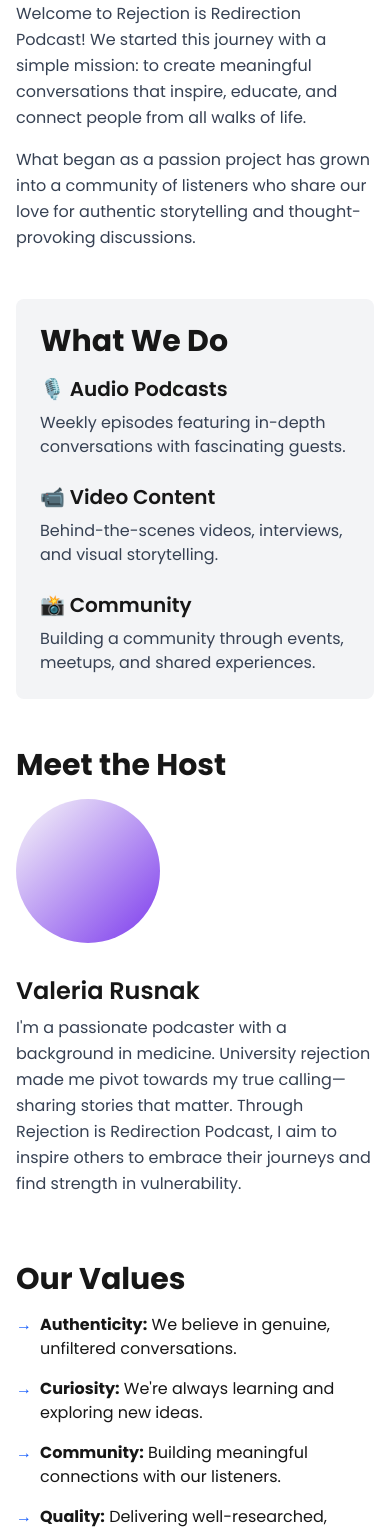
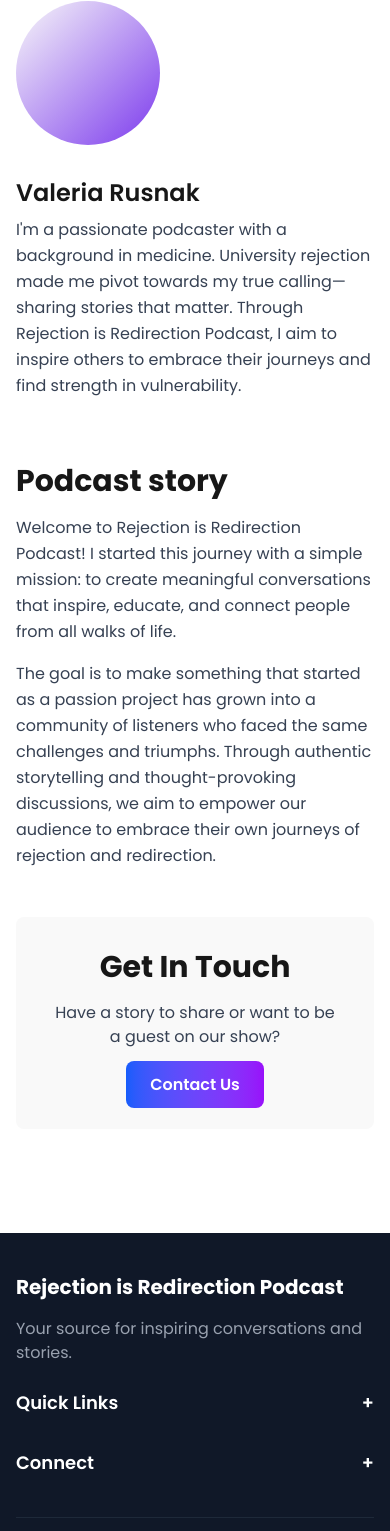
Before and after one commit to xrustiks/rejred, a Next.js app: page /about in a window 390 px wide. Shown: the part 381-1912 px from the top of the page. Built offline with nearby package versions, Linux system fonts and the light colour scheme.

Commit message:
links are collapsed in mobile mode

```diff
--- a/app/about/page.tsx
+++ b/app/about/page.tsx
@@ -5,44 +5,7 @@ export default function AboutPage() {
 
       <div className="prose prose-lg max-w-none">
         <section className="mb-12">
-          <h2 className="text-3xl font-bold mb-4">Our Story</h2>
-          <p className="text-gray-700 leading-relaxed mb-4">
-            Welcome to Rejection is Redirection Podcast! We started this journey with a simple mission:
-            to create meaningful conversations that inspire, educate, and connect people
-            from all walks of life.
-          </p>
-          <p className="text-gray-700 leading-relaxed">
-            What began as a passion project has grown into a community of listeners who
-            share our love for authentic storytelling and thought-provoking discussions.
-          </p>
-        </section>
-
-  <section className="mb-12 rounded-lg p-6 sm:p-8" style={{ background: 'var(--muted)' }}>
-          <h2 className="text-3xl font-bold mb-4">What We Do</h2>
-          <div className="grid grid-cols-1 md:grid-cols-3 gap-6">
-            <div>
-              <h3 className="text-xl font-semibold mb-2">🎙️ Audio Podcasts</h3>
-              <p className="text-gray-700">
-                Weekly episodes featuring in-depth conversations with fascinating guests.
-              </p>
-            </div>
-            <div>
-              <h3 className="text-xl font-semibold mb-2">📹 Video Content</h3>
-              <p className="text-gray-700">
-                Behind-the-scenes videos, interviews, and visual storytelling.
-              </p>
-            </div>
-            <div>
-              <h3 className="text-xl font-semibold mb-2">📸 Community</h3>
-              <p className="text-gray-700">
-                Building a community through events, meetups, and shared experiences.
-              </p>
-            </div>
-          </div>
-        </section>
-
-        <section className="mb-12">
-          <h2 className="text-3xl font-bold mb-4">Meet the Host</h2>
+          <h2 className="text-3xl font-bold mb-4">About the author</h2>
           <div className="flex flex-col md:flex-row gap-8 items-start">
             <div className="w-36 h-36 sm:w-48 sm:h-48 rounded-full flex-shrink-0" style={{ background: `linear-gradient(135deg, var(--primary), #7c3aed)` }}></div>
             <div>
@@ -55,36 +18,19 @@ export default function AboutPage() {
         </section>
 
         <section className="mb-12">
-          <h2 className="text-3xl font-bold mb-4">Our Values</h2>
-          <ul className="space-y-4">
-            <li className="flex items-start">
-              <span className="text-blue-600 font-bold mr-2">→</span>
-              <div>
-                <strong>Authenticity:</strong> We believe in genuine, unfiltered conversations.
-              </div>
-            </li>
-            <li className="flex items-start">
-              <span className="text-blue-600 font-bold mr-2">→</span>
-              <div>
-                <strong>Curiosity:</strong> We're always learning and exploring new ideas.
-              </div>
-            </li>
-            <li className="flex items-start">
-              <span className="text-blue-600 font-bold mr-2">→</span>
-              <div>
-                <strong>Community:</strong> Building meaningful connections with our listeners.
-              </div>
-            </li>
-            <li className="flex items-start">
-              <span className="text-blue-600 font-bold mr-2">→</span>
-              <div>
-                <strong>Quality:</strong> Delivering well-researched, thoughtful content.
-              </div>
-            </li>
-          </ul>
+          <h2 className="text-3xl font-bold mb-4">Podcast story</h2>
+          <p className="text-gray-700 leading-relaxed mb-4">
+            Welcome to Rejection is Redirection Podcast! I started this journey with a simple mission:
+            to create meaningful conversations that inspire, educate, and connect people
+            from all walks of life.
+          </p>
+
+          <p className="text-gray-700 leading-relaxed">
+            The goal is to make something that started as a passion project has grown into a community of listeners who faced the same challenges and triumphs. Through authentic storytelling and thought-provoking discussions, we aim to empower our audience to embrace their own journeys of rejection and redirection.
+          </p>
         </section>
 
-  <section className="rounded-lg p-8 sm:p-12 text-center" style={{ background: 'var(--primary)' }}>
+        <section className="rounded-lg p-8 sm:p-12 text-center" style={{ background: 'var(--primary)' }}>
           <h2 className="text-3xl font-bold mb-4">Get In Touch</h2>
           <p className="text-gray-700 max-w-3xl mx-auto mb-6">
             Have a story to share or want to be a guest on our show?
--- a/components/Footer.tsx
+++ b/components/Footer.tsx
@@ -1,8 +1,15 @@
+"use client";
+import { useState } from "react";
+
 export default function Footer() {
+  const [open, setOpen] = useState({ links: false, connect: false });
+
   return (
     <footer className="bg-gray-900 text-white mt-16">
       <div className="container mx-auto px-4 py-10">
         <div className="grid grid-cols-1 md:grid-cols-3 gap-6 md:gap-8">
+
+          {/* Column 1 */}
           <div>
             <h3 className="text-xl font-bold mb-4">Rejection is Redirection Podcast</h3>
             <p className="text-gray-400">
@@ -10,9 +17,22 @@ export default function Footer() {
             </p>
           </div>
 
+          {/* Quick Links */}
           <div>
-            <h4 className="text-lg font-semibold mb-4">Quick Links</h4>
-            <ul className="space-y-2">
+            <button
+              className="flex justify-between items-center w-full text-lg font-semibold mb-2 md:mb-4 md:cursor-default"
+              onClick={() =>
+                setOpen((p) => ({ ...p, links: !p.links }))
+              }
+            >
+              Quick Links
+              <span className="md:hidden">{open.links ? "−" : "+"}</span>
+            </button>
+            <ul
+              className={`space-y-2 ${
+                open.links ? "block" : "hidden md:block"
+              }`}
+            >
               <li><a href="/podcasts" className="text-gray-400 hover:[color:var(--primary)]">Podcasts</a></li>
               <li><a href="/videos" className="text-gray-400 hover:[color:var(--primary)]">Videos</a></li>
               <li><a href="/photos" className="text-gray-400 hover:[color:var(--primary)]">Photos</a></li>
@@ -20,13 +40,26 @@ export default function Footer() {
             </ul>
           </div>
 
+          {/* Connect */}
           <div>
-            <h4 className="text-lg font-semibold mb-4">Connect</h4>
-            <ul className="space-y-2">
+            <button
+              className="flex justify-between items-center w-full text-lg font-semibold mb-2 md:mb-4 md:cursor-default"
+              onClick={() =>
+                setOpen((p) => ({ ...p, connect: !p.connect }))
+              }
+            >
+              Connect
+              <span className="md:hidden">{open.connect ? "−" : "+"}</span>
+            </button>
+            <ul
+              className={`space-y-2 ${
+                open.connect ? "block" : "hidden md:block"
+              }`}
+            >
               <li><a href="#" className="text-gray-400 hover:text-white">Instagram</a></li>
               <li><a href="#" className="text-gray-400 hover:text-white">YouTube</a></li>
               <li><a href="#" className="text-gray-400 hover:text-white">Twitter</a></li>
-              <li><a href="mailto:hello@Rejection is Redirection.com" className="text-gray-400 hover:text-white">Email</a></li>
+              <li><a href="mailto:hello@RejectionisRedirection.com" className="text-gray-400 hover:text-white">Email</a></li>
             </ul>
           </div>
         </div>
--- a/components/Header.tsx
+++ b/components/Header.tsx
@@ -41,8 +41,9 @@ export default function Header() {
   // Makes menu close on scroll or outside click
   useEffect(() => {
     const handleScroll = () => setOpen(false);
-    const handleClick = (e) => {
-      if (!e.target.closest("nav")) setOpen(false);
+    const handleClick = (e: MouseEvent) => {
+      const target = e.target as HTMLElement | null;
+      if (target && !target.closest("nav")) setOpen(false);
     };
 
     window.addEventListener("scroll", handleScroll);
@@ -54,9 +55,9 @@ export default function Header() {
     };
   }, []);
 
-  const linkClass = (href) =>
+  const linkClass = (href: string) =>
     `${
-      pathname === href ? "text-blue-500" : "text-gray-700 hover:text-blue-500"
+      pathname === href ? "text-blue-700" : "text-gray-700 hover:text-blue-700"
     } transition-colors ${
       scrolled ? "text-base" : "text-lg md:text-xl"
     } font-medium`;
```
